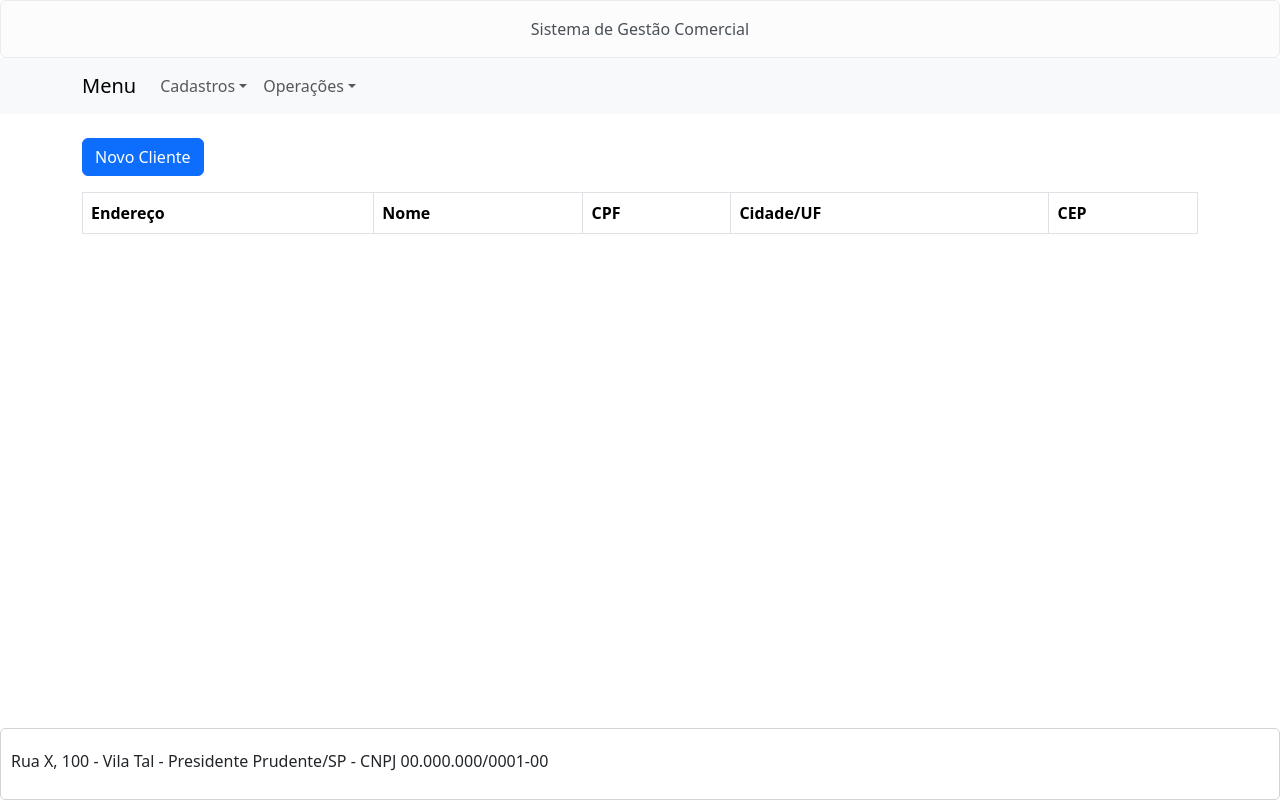
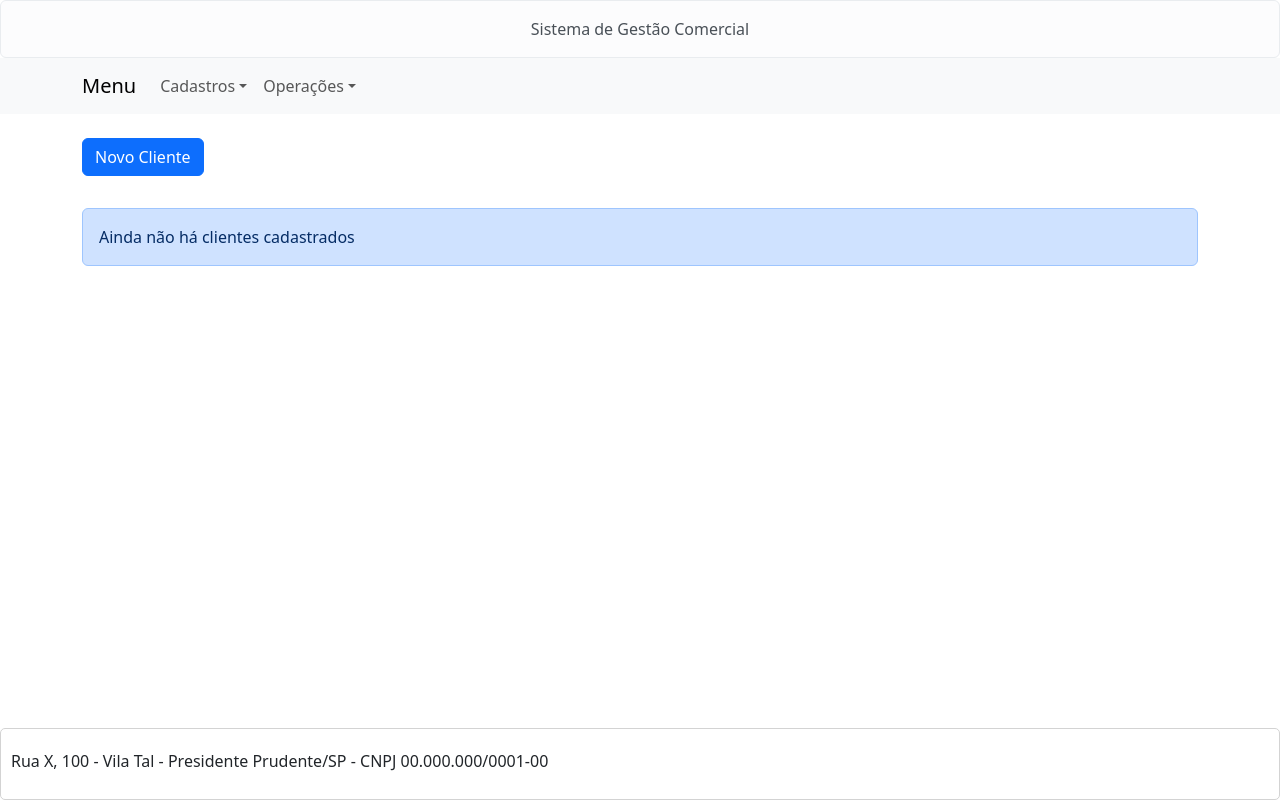
Before and after one commit to marcus-rubcube/React_Registration-System, a React (Create React App) app: page / in a window 1280 px wide. Built offline with nearby package versions, Linux system fonts and the light colour scheme.

Commit message:
chore: translates and handling empty list

```diff
--- a/src/screens/components/tables/clients-table.tsx
+++ b/src/screens/components/tables/clients-table.tsx
@@ -1,4 +1,4 @@
-import { Button, Container, Table } from "react-bootstrap";
+import { Alert, Button, Container, Table } from "react-bootstrap";
 import { tableTranslates } from "./translations/ptBr";
 import { Client } from "../forms/register-client-form";
 
@@ -22,11 +22,12 @@ export const ClientsTable = ({ setShowForm, clients }: ClientsProps) => {
     );
   };
 
-  return (
-    <Container className="mt-4">
-      <Button type="button" onClick={() => setShowForm(true)} className="mb-3">
-        {tableTranslates.clients.goBackButtonLabel}
-      </Button>
+  function renderContent() {
+    if (clients.length === 0) {
+      return <Alert className="mt-3">{tableTranslates.clients.noContent}</Alert>
+    }
+
+    return (
       <Table striped bordered hover>
         <thead>
           <tr>
@@ -39,6 +40,15 @@ export const ClientsTable = ({ setShowForm, clients }: ClientsProps) => {
         </thead>
         <tbody>{clients.map((client: Client) => renderTableRow(client))}</tbody>
       </Table>
+    );
+  }
+
+  return (
+    <Container className="mt-4">
+      <Button type="button" onClick={() => setShowForm(true)} className="mb-3">
+        {tableTranslates.clients.goBackButtonLabel}
+      </Button>
+      {renderContent()}
     </Container>
   );
 };
--- a/src/screens/components/tables/translations/ptBr.ts
+++ b/src/screens/components/tables/translations/ptBr.ts
@@ -8,6 +8,7 @@ export const tableTranslates = {
       zipCode: "CEP",
     },
     goBackButtonLabel: "Novo Cliente",
+    noContent: "Ainda não há clientes cadastrados",
   },
   categories: {
     tableHead: {
```
